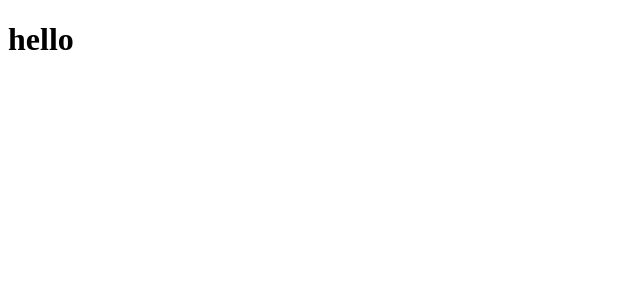
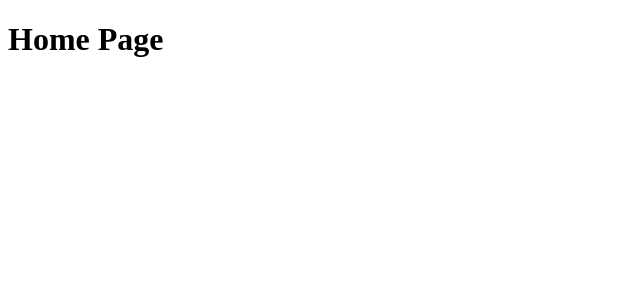
Before and after one commit to gdg-cebu/gdgcebu.org, a Vue app: page / in a window 1280 px wide. Shown: the top 300 px of the page, without its empty margins (0-640 px from the left). Built offline with nearby package versions, Linux system fonts and the light colour scheme.

Commit message:
feat(app): define Home route and component

```diff
--- a/source/App.vue
+++ b/source/App.vue
@@ -1,3 +1,3 @@
 <template>
-    <h1>hello</h1>
+    <router-view></router-view>
 </template>
--- a/source/index.js
+++ b/source/index.js
@@ -1,7 +1,9 @@
 import Vue from 'vue';
+import router from './router';
 import App from './App.vue';
 
 new Vue({
     el: '#app',
+    router,
     render: h => h(App)
 });
--- /dev/null
+++ b/source/pages/Home.vue
@@ -0,0 +1,9 @@
+<template>
+    <h1>Home Page</h1>
+</template>
+
+<script>
+export default {
+    name: 'Home'
+};
+</script>
--- /dev/null
+++ b/source/router.js
@@ -0,0 +1,14 @@
+import Vue from 'vue';
+import VueRouter from 'vue-router';
+
+Vue.use(VueRouter);
+
+const routes = [{
+    path: '',
+    component: () => import('./pages/Home.vue')
+}];
+
+export default new VueRouter({
+    routes,
+    mode: 'history'
+});
```
